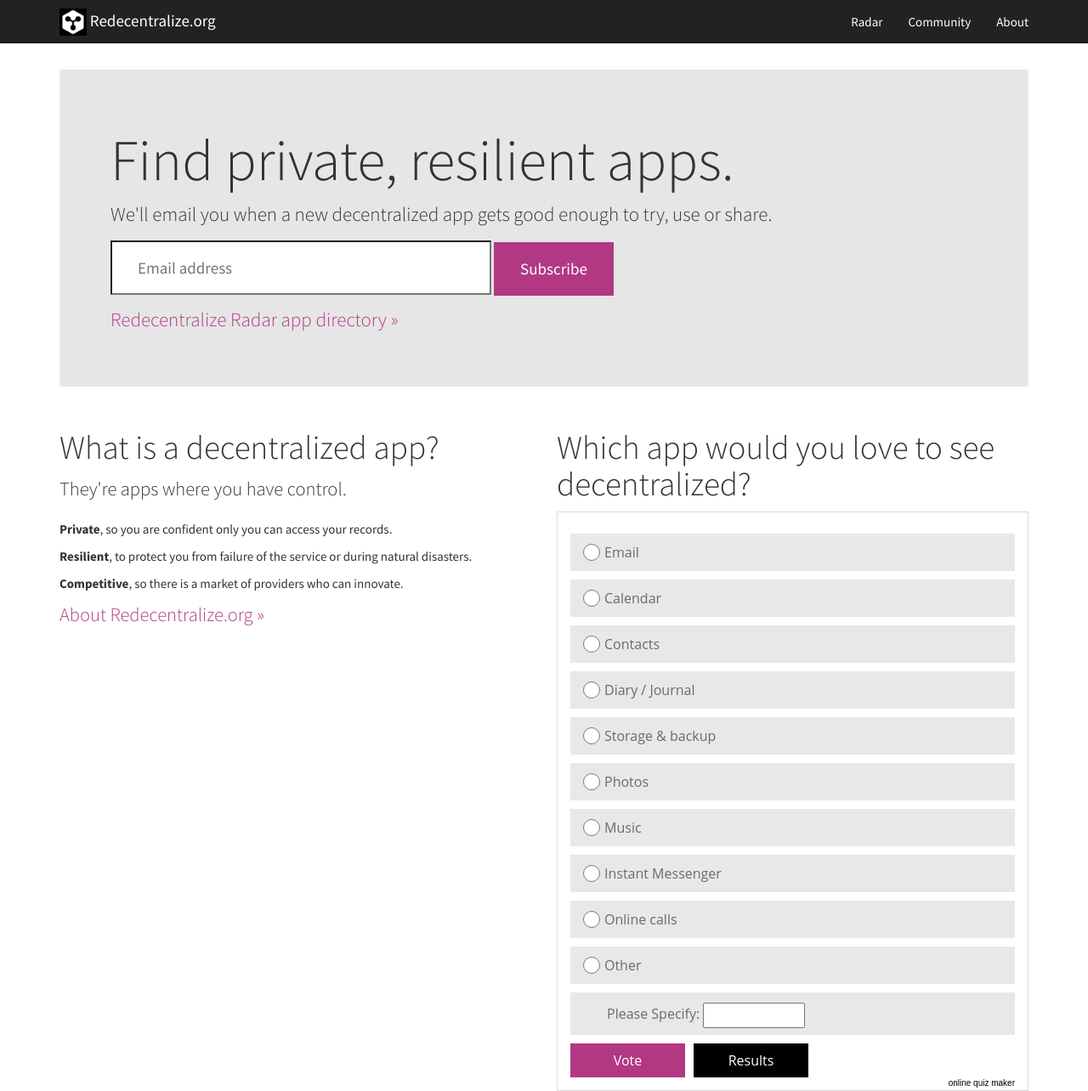
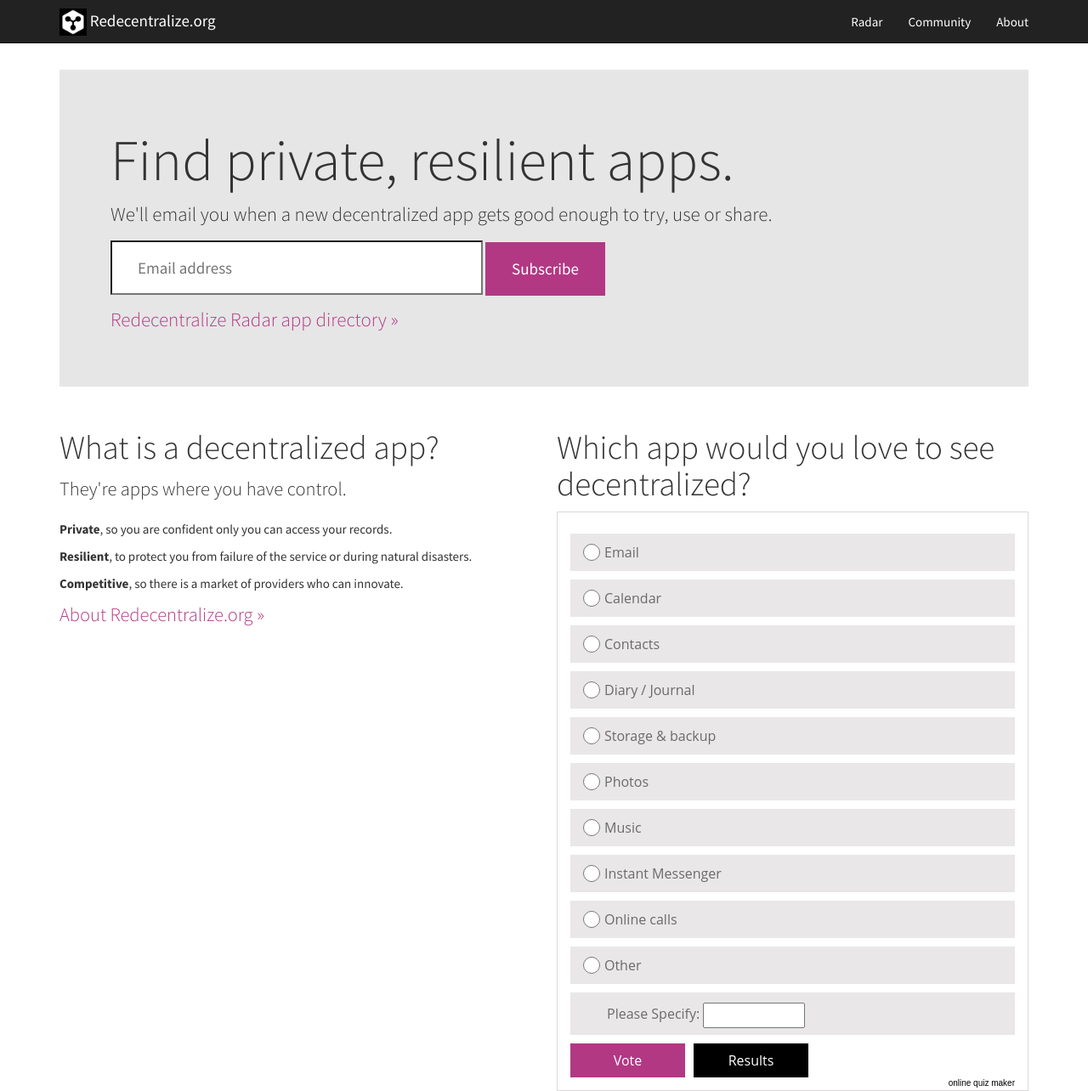
Before and after one commit to redecentralize/redecentralize-website, a Jekyll site: the page built from index.html, in a window 1280 px wide and 1284 px high. Shown: the whole window at 85% size. Built offline with Jekyll 4.4.1, drawn with Linux system fonts in a browser that asks for light colours; nearby versions of some CDN libraries; comment, search, counter and statistics services are not loaded.

Commit message:
Make button look right at all widths

```diff
--- a/assets/css/site.scss
+++ b/assets/css/site.scss
@@ -32,17 +32,18 @@
 #mc_embed_signup .email {
   display: inline-block;
   width: 98%;
-  max-width: 448px;
+  max-width: 438px;
 }
 #mc_embed_signup .clear {
   display: inline-block;
 }
 #mc_embed_signup .btn {
-  display: inline-block;
-    margin-top: 2px;
+  display: block;
+  margin-top: 2px;
 }
-@media (min-width: 631px) {
+@media (min-width: 652px) {
   #mc_embed_signup .btn {
+    display: inline;
     margin-top: -5px;
   }
 }
```
